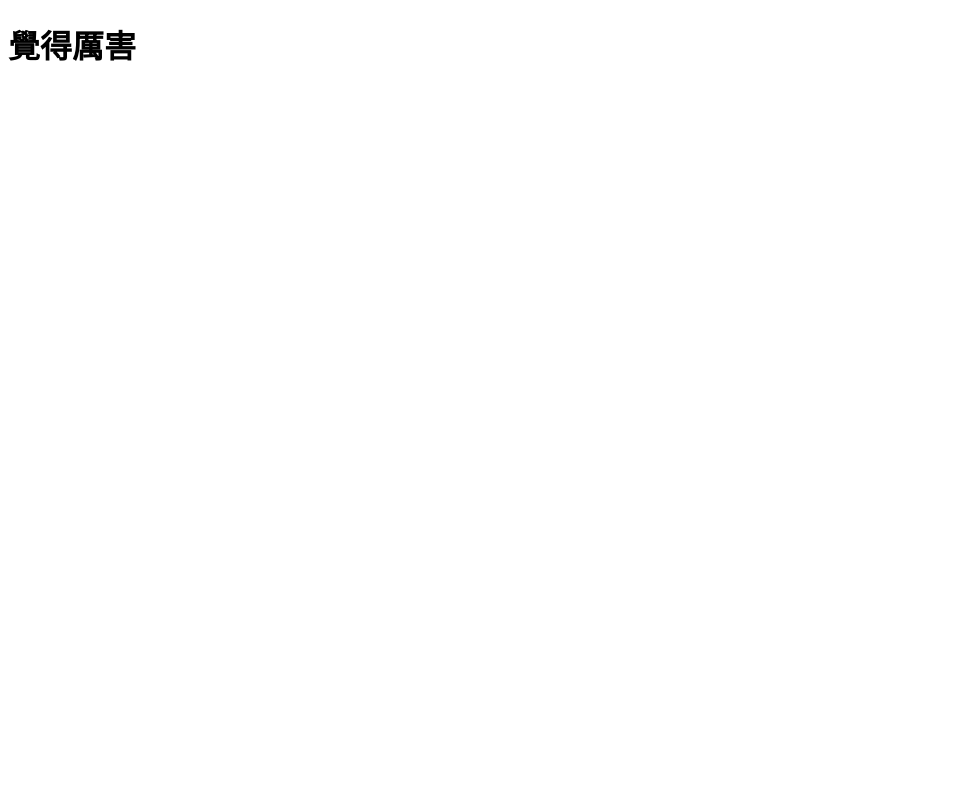
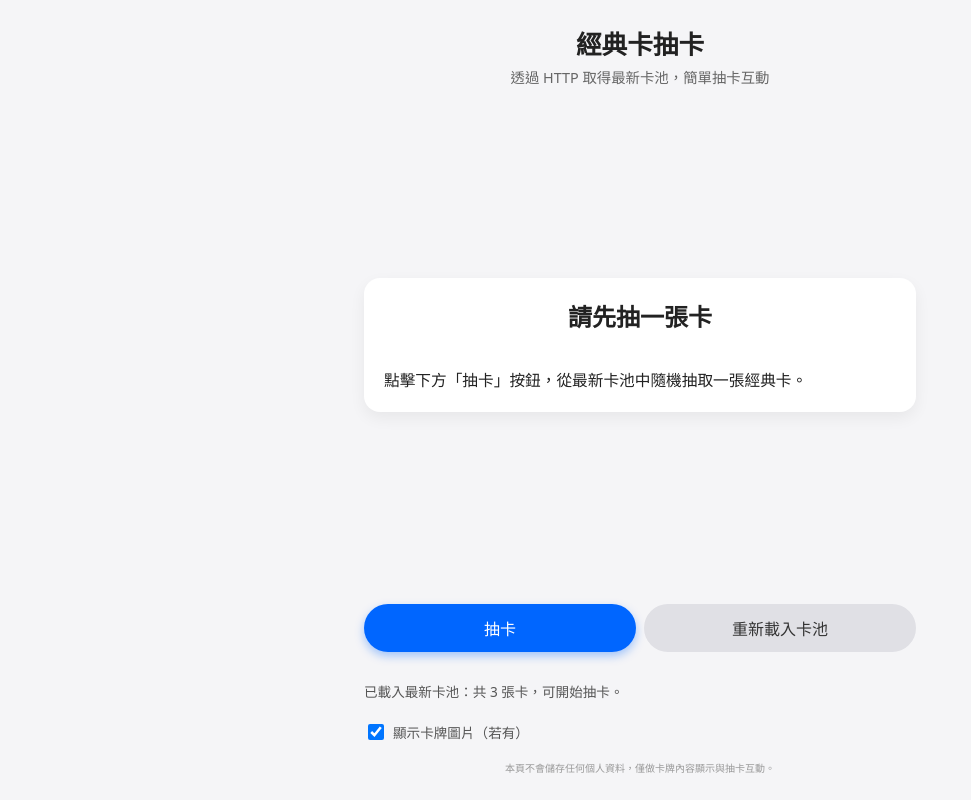
Before and after one commit to huyuhua33/huyuhua33.github.io, a plain HTML site: page index.html in a window 1280 px wide. Shown: the whole page, without its empty margins (0-971 px from the left). Drawn offline with Linux system fonts and the light colour scheme.

Commit message:
first commit

```diff
--- /dev/null
+++ b/cards.json
@@ -0,0 +1,20 @@
+[
+  {
+    "id": 1,
+    "name": "愚者",
+    "description": "新的開始、冒險、自由。試著放下包袱，允許自己踏出第一步。",
+    "image": "cards/fool.jpg"
+  },
+  {
+    "id": 2,
+    "name": "魔術師",
+    "description": "創造力與行動力正在集結，你有能力把想法變成實際行動。",
+    "image": "cards/magician.jpg"
+  },
+  {
+    "id": 3,
+    "name": "隱者",
+    "description": "暫時遠離外界聲音，留一點時間給內在的寧靜與反思。",
+    "image": null
+  }
+]
--- a/index.html
+++ b/index.html
@@ -1,10 +1,54 @@
 <!DOCTYPE html>
-<html>
-  <head>
-    <meta charset="utf-8">
-    <title>你好，GitHub</title>
-  </head>
-  <body>
-    <h1>覺得厲害</h1>
-  </body>
+<html lang="zh-Hant">
+<head>
+  <meta charset="UTF-8" />
+  <title>經典卡抽卡 Web App</title>
+  <meta name="viewport" content="width=device-width, initial-scale=1" />
+  <link rel="stylesheet" href="style.css" />
+</head>
+<body>
+  <div class="app">
+    <header class="app-header">
+      <h1>經典卡抽卡</h1>
+      <p class="subtitle">透過 HTTP 取得最新卡池，簡單抽卡互動</p>
+    </header>
+
+    <main class="app-main">
+      <section class="card-display" id="cardDisplay">
+        <div class="card-inner">
+          <div class="card-image-wrapper" id="cardImageWrapper">
+            <img id="cardImage" alt="卡牌圖片" />
+          </div>
+          <h2 id="cardName" class="card-name">請先抽一張卡</h2>
+          <p id="cardDescription" class="card-description">
+            點擊下方「抽卡」按鈕，從最新卡池中隨機抽取一張經典卡。
+          </p>
+        </div>
+      </section>
+
+      <section class="controls">
+        <button id="drawButton" class="btn primary" disabled>
+          抽卡
+        </button>
+        <button id="reloadButton" class="btn secondary">
+          重新載入卡池
+        </button>
+      </section>
+
+      <section class="status">
+        <p id="statusText">正在初始化...</p>
+        <label class="toggle">
+          <input type="checkbox" id="toggleImage" checked />
+          <span>顯示卡牌圖片（若有）</span>
+        </label>
+      </section>
+    </main>
+
+    <footer class="app-footer">
+      <small>本頁不會儲存任何個人資料，僅做卡牌內容顯示與抽卡互動。</small>
+    </footer>
+  </div>
+
+  <script src="main.js"></script>
+</body>
 </html>
--- /dev/null
+++ b/main.js
@@ -0,0 +1,131 @@
+// === 設定區 ===
+// 請將此 URL 改成你實際放置 cards.json 的 HTTP 路徑
+// 若 cards.json 與此頁面放在同一個資料夾，可用 './cards.json'
+const CARDS_URL = "./cards.json";
+
+// === 變數 ===
+let cardPool = [];
+let isLoading = false;
+
+// === DOM 取得 ===
+const cardNameEl = document.getElementById("cardName");
+const cardDescriptionEl = document.getElementById("cardDescription");
+const cardImageEl = document.getElementById("cardImage");
+const cardImageWrapperEl = document.getElementById("cardImageWrapper");
+const drawButtonEl = document.getElementById("drawButton");
+const reloadButtonEl = document.getElementById("reloadButton");
+const statusTextEl = document.getElementById("statusText");
+const toggleImageEl = document.getElementById("toggleImage");
+
+// === 初始化 ===
+document.addEventListener("DOMContentLoaded", () => {
+  // 一進頁面先嘗試載入卡池
+  loadCardPool();
+
+  // 綁定事件
+  drawButtonEl.addEventListener("click", onDrawCard);
+  reloadButtonEl.addEventListener("click", () => loadCardPool(true));
+  toggleImageEl.addEventListener("change", updateImageVisibility);
+});
+
+// === 載入卡池（透過 HTTP / fetch）===
+async function loadCardPool(force = false) {
+  if (isLoading) return;
+
+  isLoading = true;
+  setStatus("正在透過 HTTP 載入最新卡池...");
+  setDrawEnabled(false);
+
+  try {
+    const res = await fetch(CARDS_URL, {
+      cache: "no-store" // 每次請求都避免使用瀏覽器快取，確保拿到最新檔案
+    });
+
+    if (!res.ok) {
+      throw new Error(`HTTP error: ${res.status}`);
+    }
+
+    const data = await res.json();
+    if (!Array.isArray(data)) {
+      throw new Error("cards.json 格式錯誤：最外層應為陣列");
+    }
+
+    cardPool = data;
+    if (cardPool.length === 0) {
+      setStatus("卡池載入成功，但卡片數量為 0，請確認 cards.json 內容。");
+      setDrawEnabled(false);
+    } else {
+      setStatus(`已載入最新卡池：共 ${cardPool.length} 張卡，可開始抽卡。`);
+      setDrawEnabled(true);
+    }
+  } catch (error) {
+    console.error(error);
+    setStatus("載入卡池失敗，請檢查 cards.json 路徑或伺服器設定。");
+    setDrawEnabled(false);
+  } finally {
+    isLoading = false;
+  }
+}
+
+// === 抽卡事件 ===
+function onDrawCard() {
+  if (!cardPool || cardPool.length === 0) {
+    setStatus("尚未載入到有效卡池，請先確認 cards.json 是否可被存取。");
+    return;
+  }
+
+  const randomIndex = Math.floor(Math.random() * cardPool.length);
+  const card = cardPool[randomIndex];
+
+  renderCard(card);
+}
+
+// === 將抽到的卡顯示在畫面上 ===
+function renderCard(card) {
+  // 基本安全處理
+  const name = card.name || "未命名卡牌";
+  const description =
+    card.description || "這張卡目前沒有設定說明內容。";
+  const imageUrl = card.image || card.imageUrl || null;
+
+  cardNameEl.textContent = name;
+  cardDescriptionEl.textContent = description;
+
+  // 控制圖片顯示
+  if (imageUrl && toggleImageEl.checked) {
+    cardImageEl.src = imageUrl;
+    cardImageEl.alt = name;
+    cardImageWrapperEl.style.display = "block";
+  } else {
+    cardImageWrapperEl.style.display = "none";
+    cardImageEl.removeAttribute("src");
+  }
+
+  // 小動畫效果
+  cardNameEl.parentElement.classList.remove("fade-in");
+  // 觸發 reflow 以重啟動畫
+  void cardNameEl.parentElement.offsetWidth;
+  cardNameEl.parentElement.classList.add("fade-in");
+}
+
+// === 狀態列顯示 ===
+function setStatus(message) {
+  statusTextEl.textContent = message;
+}
+
+// === 控制「抽卡」按鈕狀態 ===
+function setDrawEnabled(enabled) {
+  drawButtonEl.disabled = !enabled;
+}
+
+// === 切換是否顯示圖片 ===
+function updateImageVisibility() {
+  // 如果目前卡有圖片，根據 checkbox 狀態顯示/隱藏
+  if (!cardImageEl.src) return;
+
+  if (toggleImageEl.checked) {
+    cardImageWrapperEl.style.display = "block";
+  } else {
+    cardImageWrapperEl.style.display = "none";
+  }
+}
--- /dev/null
+++ b/style.css
@@ -0,0 +1,193 @@
+*,
+*::before,
+*::after {
+  box-sizing: border-box;
+}
+
+body {
+  margin: 0;
+  font-family: system-ui, -apple-system, BlinkMacSystemFont, "Segoe UI",
+    sans-serif;
+  background: #f5f5f7;
+  color: #222;
+}
+
+.app {
+  min-height: 100vh;
+  max-width: 480px;
+  margin: 0 auto;
+  padding: 16px;
+  display: flex;
+  flex-direction: column;
+}
+
+.app-header {
+  text-align: center;
+  margin-bottom: 16px;
+}
+
+.app-header h1 {
+  margin: 0;
+  font-size: 1.6rem;
+}
+
+.subtitle {
+  margin: 4px 0 0;
+  font-size: 0.9rem;
+  color: #666;
+}
+
+.app-main {
+  flex: 1;
+  display: flex;
+  flex-direction: column;
+  gap: 16px;
+}
+
+.card-display {
+  flex: 1;
+  display: flex;
+  align-items: center;
+  justify-content: center;
+}
+
+.card-inner {
+  width: 100%;
+  background: #ffffff;
+  border-radius: 16px;
+  padding: 16px;
+  box-shadow: 0 6px 16px rgba(0, 0, 0, 0.06);
+  display: flex;
+  flex-direction: column;
+  align-items: stretch;
+  gap: 12px;
+}
+
+.card-image-wrapper {
+  width: 100%;
+  max-height: 260px;
+  overflow: hidden;
+  border-radius: 12px;
+  display: none; /* 預設不顯示，JS 會依需要控制 */
+}
+
+.card-image-wrapper img {
+  width: 100%;
+  height: 100%;
+  object-fit: cover;
+  display: block;
+}
+
+.card-name {
+  margin: 0;
+  font-size: 1.3rem;
+  text-align: center;
+}
+
+.card-description {
+  margin: 0;
+  font-size: 0.98rem;
+  line-height: 1.5;
+  white-space: pre-line;
+}
+
+/* 控制區域 */
+.controls {
+  display: flex;
+  gap: 8px;
+  justify-content: center;
+}
+
+.btn {
+  flex: 1;
+  padding: 12px 16px;
+  border-radius: 999px;
+  border: none;
+  font-size: 1rem;
+  cursor: pointer;
+  transition: transform 0.08s ease, box-shadow 0.08s ease, opacity 0.2s;
+}
+
+.btn.primary {
+  background: #0066ff;
+  color: #fff;
+  box-shadow: 0 4px 10px rgba(0, 102, 255, 0.35);
+}
+
+.btn.secondary {
+  background: #e0e0e5;
+  color: #333;
+}
+
+.btn:disabled {
+  opacity: 0.5;
+  cursor: not-allowed;
+  box-shadow: none;
+}
+
+.btn:not(:disabled):active {
+  transform: translateY(1px);
+  box-shadow: none;
+}
+
+/* 狀態區域 */
+.status {
+  font-size: 0.85rem;
+  color: #555;
+  display: flex;
+  flex-direction: column;
+  gap: 6px;
+  align-items: flex-start;
+}
+
+.toggle {
+  display: inline-flex;
+  align-items: center;
+  gap: 6px;
+  cursor: pointer;
+}
+
+.toggle input {
+  width: 16px;
+  height: 16px;
+}
+
+/* 頁尾 */
+.app-footer {
+  margin-top: 16px;
+  text-align: center;
+  font-size: 0.75rem;
+  color: #999;
+}
+
+/* 小動畫 */
+.card-inner.fade-in {
+  animation: fadeIn 0.25s ease-out;
+}
+
+@keyframes fadeIn {
+  from {
+    opacity: 0;
+    transform: translateY(4px);
+  }
+  to {
+    opacity: 1;
+    transform: translateY(0);
+  }
+}
+
+/* 大螢幕稍微放大一點 */
+@media (min-width: 768px) {
+  .app {
+    max-width: 600px;
+    padding: 24px;
+  }
+
+  .card-inner {
+    padding: 20px;
+  }
+
+  .card-name {
+    font-size: 1.5rem;
+  }
+}
```
